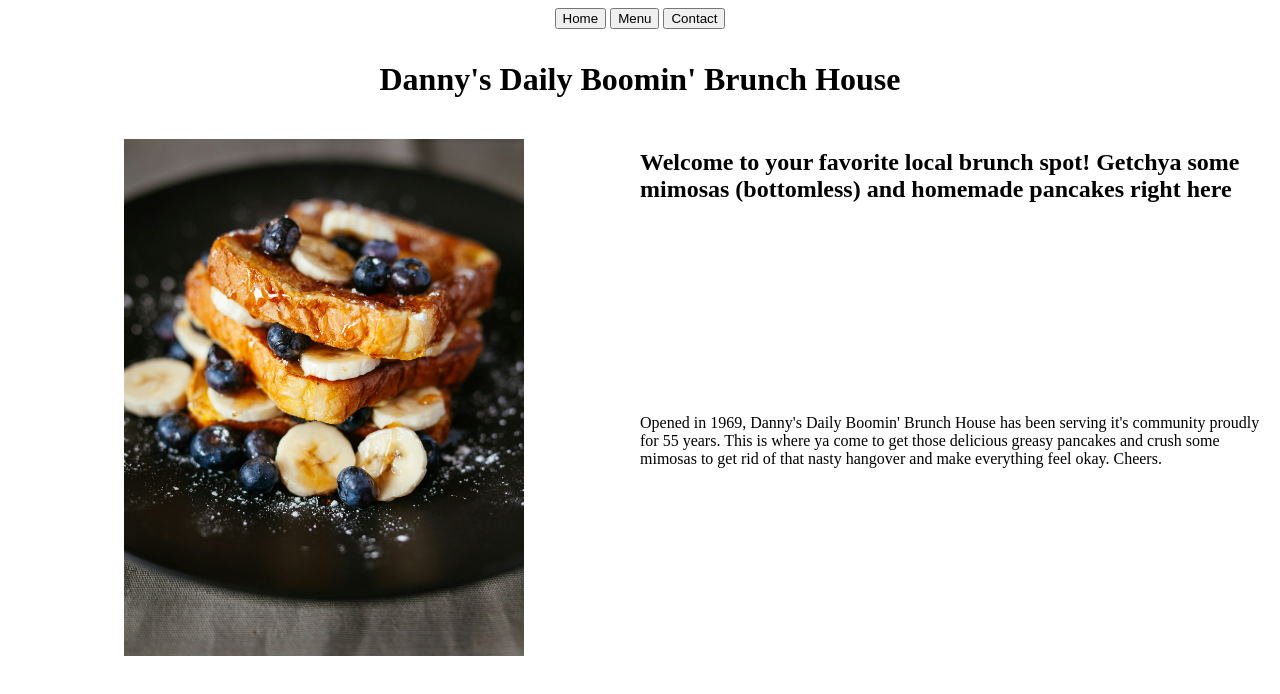
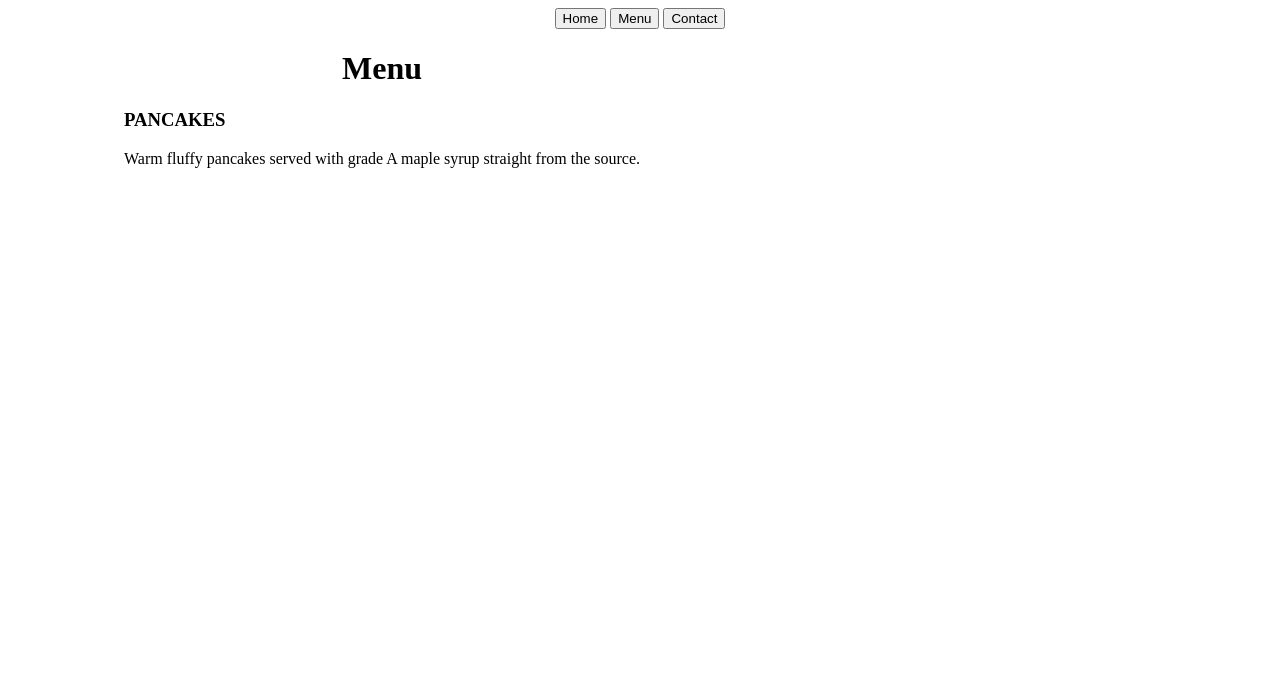
Before and after one commit to rann143/RestaurantPage, a website built with webpack: page dist/index.html in a window 1280 px wide. Both pictures are taken after a click on the button "Menu". Built offline with nearby package versions, Linux system fonts and the light colour scheme.

Commit message:
create draft menu page and enable tab-switching between pages

```diff
--- /dev/null
+++ b/src/contactpage.js
@@ -0,0 +1,12 @@
+import './style.css';
+
+const createContactPage = () => {
+
+    const contactPageContainer = document.createElement('div');
+    contactPageContainer.setAttribute('id', 'contact-container');
+
+
+
+}
+
+export { createContactPage };
--- a/src/homepage.js
+++ b/src/homepage.js
@@ -1,5 +1,7 @@
 import './style.css';
 
+
+const createHomePage = () => {
     const pageTitle = document.createElement('h1');
     const pancakesImg = document.createElement('img');
     const intro = document.createElement('h2');
@@ -20,9 +22,15 @@ import './style.css';
     Cheers.";
 
 
-const container = document.querySelector('#content');
+    const homeContainer = document.createElement('div');
 
-container.appendChild(pageTitle);
-container.appendChild(pancakesImg);
-container.appendChild(intro);
-container.appendChild(introDescr);
+    homeContainer.appendChild(pageTitle);
+    homeContainer.appendChild(pancakesImg);
+    homeContainer.appendChild(intro);
+    homeContainer.appendChild(introDescr);
+
+    return homeContainer;
+
+}
+
+export { createHomePage };
--- a/src/index.js
+++ b/src/index.js
@@ -1,3 +1,39 @@
-import './homepage.js';
+import './style.css';
+import { createHomePage } from './homepage.js';
+import { createMenu } from './menupage.js';
+import { createContactPage } from './contactpage.js';
+
 
 console.log("Big Dawgs Stay Barking");
+
+const container = document.querySelector('#content');
+const homeBtn = document.querySelector('#home-button');
+const menuBtn = document.querySelector('#menu-button');
+const contactBtn = document.querySelector('#contact-button');
+
+homeBtn.addEventListener('click', event => {
+
+    while (container.firstChild) {
+        container.removeChild(container.lastChild);
+    }
+
+    container.appendChild(createHomePage());
+});
+
+menuBtn.addEventListener('click', event => {
+
+    while (container.firstChild) {
+        container.removeChild(container.lastChild);
+    }
+
+    container.appendChild(createMenu());
+});
+
+contactBtn.addEventListener('click', event => {
+
+    while (container.firstChild) {
+        container.removeChild(container.lastChild);
+    }
+
+    container.appendChild(createContactPage());
+});
--- /dev/null
+++ b/src/menupage.js
@@ -0,0 +1,28 @@
+import './style.css';
+
+const createMenu = () => {
+
+    const menuContainer = document.createElement('div');
+    menuContainer.setAttribute('id', 'menu-container');
+
+    const menuTitle = document.createElement('h1');
+    menuTitle.setAttribute('id', 'menu-title');
+    menuTitle.textContent = "Menu";
+
+    const pancakeItem = document.createElement('div');
+    const pancakeTitle = document.createElement('h3');
+    const pancakeDescr = document.createElement('p');
+
+    pancakeTitle.textContent = "PANCAKES";
+    pancakeDescr.textContent = "Warm fluffy pancakes served with grade A maple syrup straight from the source.";
+    pancakeItem.appendChild(pancakeTitle);
+    pancakeItem.appendChild(pancakeDescr);
+
+    menuContainer.appendChild(menuTitle);
+    menuContainer.appendChild(pancakeItem);
+
+    return menuContainer;
+
+}
+
+export { createMenu };
--- a/src/style.css
+++ b/src/style.css
@@ -1,3 +1,5 @@
+
+/* HOMEPAGE STYLING */
 body {
     display: flex;
     flex-direction: column;
@@ -33,3 +35,6 @@ h1 {
     grid-column: 2/3;
     grid-row: 3/4;
 }
+/* END OF HOMEPAGE STYLING */
+
+/* MENU PAGE STYLING */
```
Also changed, not shown: dist/index.html, dist/main.js.
